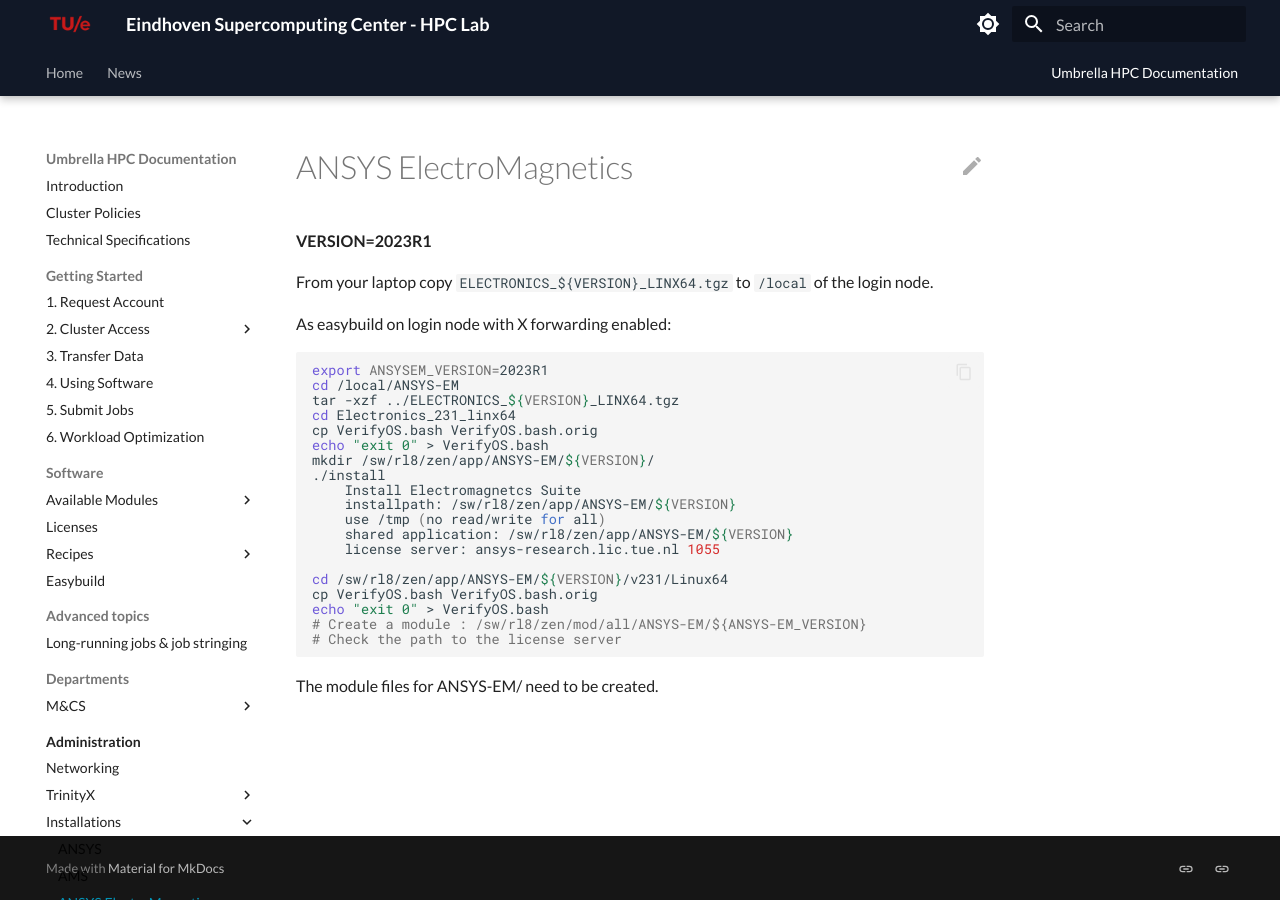
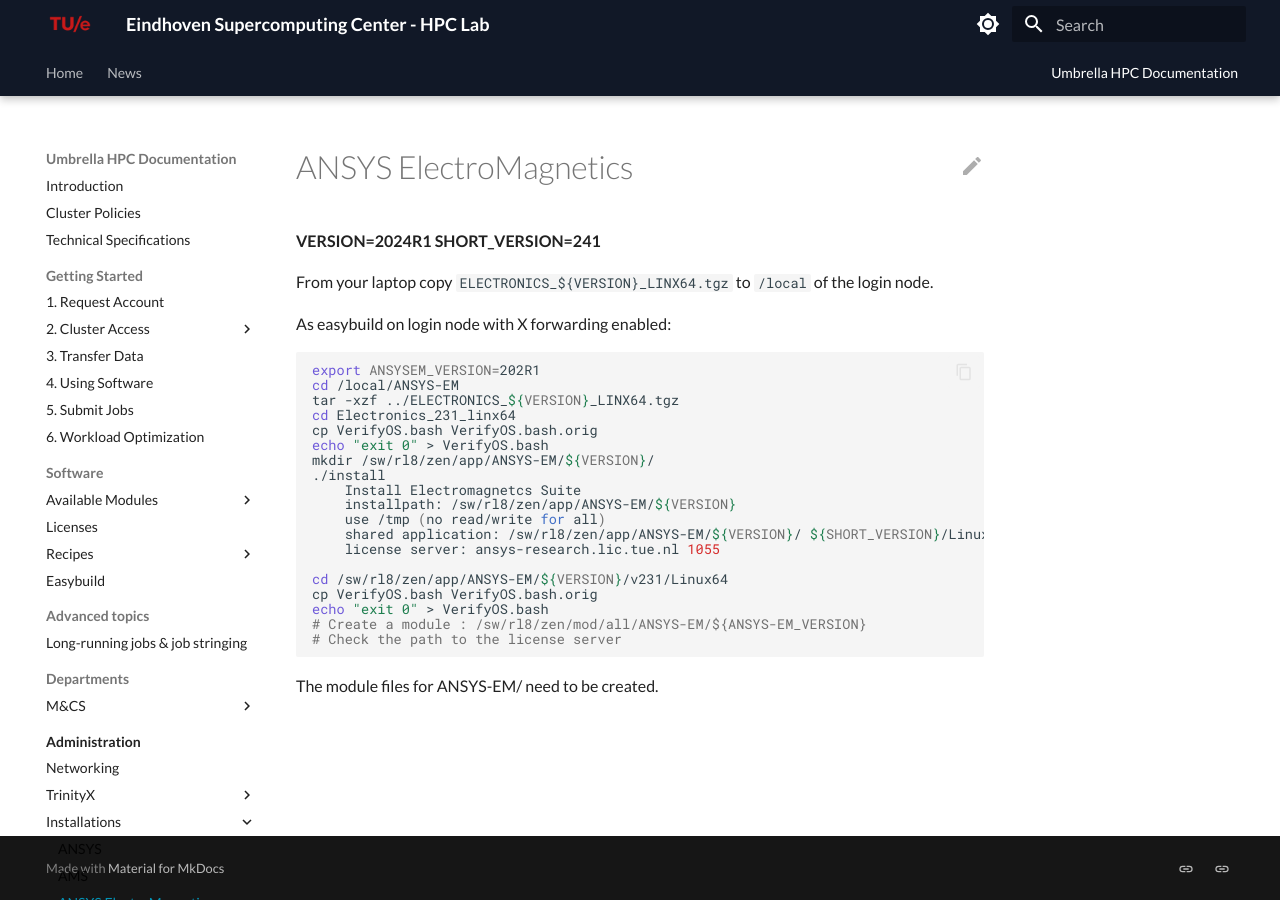
Before and after one commit to gferhpc/supercomputing.tue.nl, an MkDocs documentation site: the page built from pages/documentation/administration/installations/ansys-em.md, in a window 1280 px wide. Built offline with MkDocs 1.6.1 and Material for MkDocs 9.7.7, drawn with Linux system fonts in a browser that asks for light colours.

Commit message:
Update ansys-em.md

````diff
--- a/pages/documentation/administration/installations/ansys-em.md
+++ b/pages/documentation/administration/installations/ansys-em.md
@@ -1,13 +1,14 @@
 # ANSYS ElectroMagnetics
 
-**VERSION=2023R1**
+**VERSION=2024R1**
+**SHORT_VERSION=241**
 
 From your laptop copy `ELECTRONICS_${VERSION}_LINX64.tgz` to `/local` of the login node.
 
 As easybuild on login node with X forwarding enabled:
 
 ```shell
-export ANSYSEM_VERSION=2023R1
+export ANSYSEM_VERSION=202R1
 cd /local/ANSYS-EM
 tar -xzf ../ELECTRONICS_${VERSION}_LINX64.tgz
 cd Electronics_231_linx64
@@ -18,7 +19,7 @@
     Install Electromagnetcs Suite
     installpath: /sw/rl8/zen/app/ANSYS-EM/${VERSION}
     use /tmp (no read/write for all)
-    shared application: /sw/rl8/zen/app/ANSYS-EM/${VERSION}
+    shared application: /sw/rl8/zen/app/ANSYS-EM/${VERSION}/ ${SHORT_VERSION}/Linux64
     license server: ansys-research.lic.tue.nl 1055
 
 cd /sw/rl8/zen/app/ANSYS-EM/${VERSION}/v231/Linux64
````
